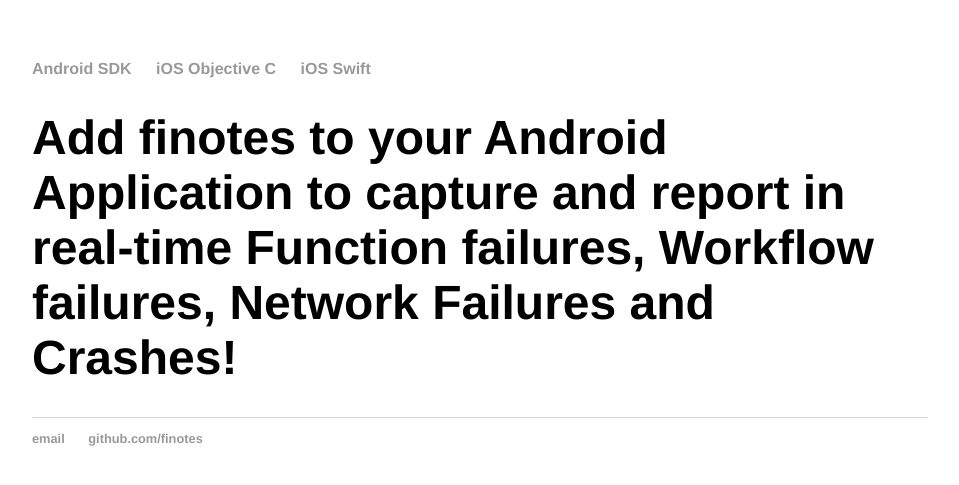
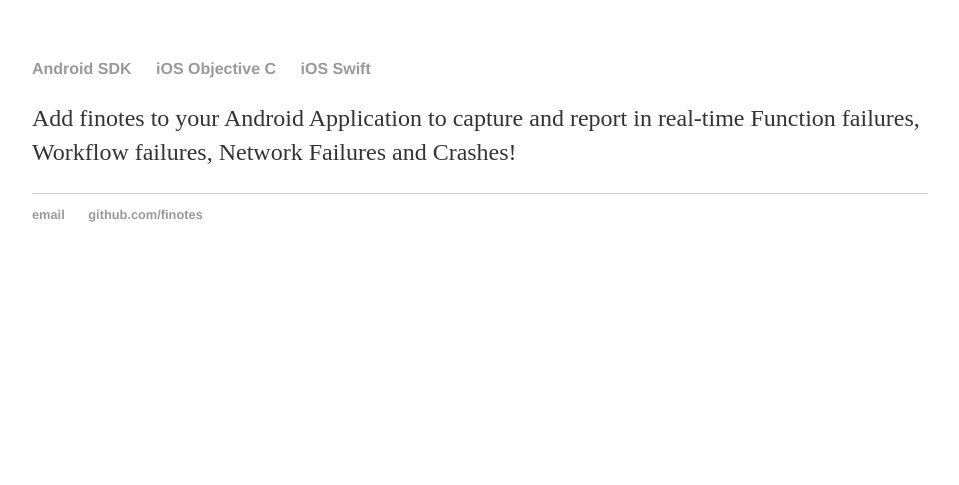
Before and after one commit to finotes/finotes.github.io, a Jekyll site: the page built from index.html, in a window 1280 px wide. Shown: the top 485 px of the page, without its empty margins (160-1119 px from the left). Built offline with Jekyll 4.4.1, drawn with Linux system fonts in a browser that asks for light colours.

```diff
--- a/index.html
+++ b/index.html
@@ -3,6 +3,6 @@ layout: default
 title: Finotes SDK
 ---
 <div class="blurb">
-	<h1>Add finotes to your Android Application to capture and report in real-time Function failures,
-Workflow failures, Network Failures and Crashes!</h1>
+	<p>Add finotes to your Android Application to capture and report in real-time Function failures,
+Workflow failures, Network Failures and Crashes!</p>
 </div><!-- /.blurb -->
```
